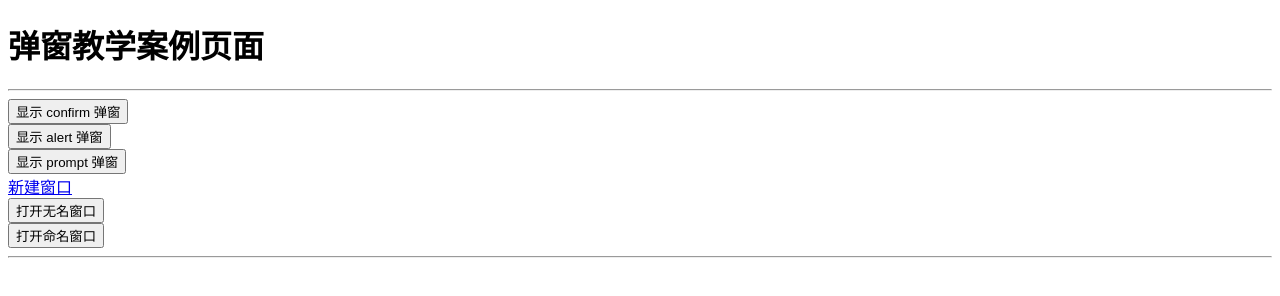
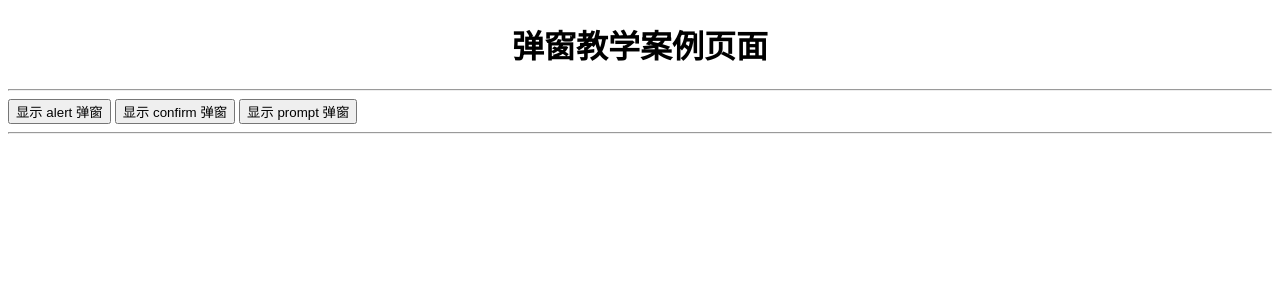
Before and after one commit to wangding/git-demo, a plain HTML site: page sample.html in a window 1280 px wide. Drawn offline with Linux system fonts and the light colour scheme.

Commit message:
简化了页面内容

```diff
--- a/sample.html
+++ b/sample.html
@@ -1,13 +1,14 @@
 <!DOCTYPE HTML>
 <html>
 <head>
+  <meta http-equiv="Content-Type" content="text/html; charset=utf-8" />
+	<title>弹窗教学案例页面</title>
   <script type="text/javascript">
     function output(resultText){
       document.getElementById('output').childNodes[0].nodeValue=resultText;
     }
-
     function show_confirm(){
-      var confirmation=confirm("这门课程确实能让大家学会 web 自动化测试！");
+      var confirmation=confirm("通过这门课一定能学会 web 自动化测试！");
       if (confirmation==true){
         output("已经确认。");
       }
@@ -15,37 +16,26 @@
         output("已经取消！");
       }
     }
-
     function show_alert(){
-      alert("一定要给课程 5分 好评啊！");
+      alert("一定要给课程 5 分好评啊！");
       output("警告弹窗消失了。");
     }
     function show_prompt(){
-      var response = prompt("大家正在学习的这个 web 自动化测试工具是什么？","Selenium IDE");
+      var response = prompt("正在学习的这个 web 自动化测试工具是什么？","Selenium IDE");
       output(response);
     }
     function open_window(windowName){
       window.open("newWindow.html",windowName);
     }
-    </script>
-  <meta http-equiv="Content-Type" content="text/html; charset=utf-8" />
-	<title>弹窗教学案例页面</title>
+   </script>
 </head>
 <body>
-<div id="main">
-	<h1>弹窗教学案例页面</h1>
+	<h1 style="text-align: center;">弹窗教学案例页面</h1>
 	<hr />
-  <input type="button" id="btnConfirm" onclick="show_confirm()" value="显示 confirm 弹窗" /><br />
-  <input type="button" id="btnAlert" onclick="show_alert()" value="显示 alert 弹窗" /><br />
-  <input type="button" id="btnPrompt" onclick="show_prompt()" value="显示 prompt 弹窗" /><br />
-  <a href="newWindow.html" id="lnkNewWindow" target="_blank">新建窗口</a><br />
-  <input type="button" id="btnNewNamelessWindow" onclick="open_window()" value="打开无名窗口" /><br />
-  <input type="button" id="btnNewNamedWindow" onclick="open_window('Mike')" value="打开命名窗口" />
-
-  </div>
+  <input type="button" id="btnAlert" onclick="show_alert()" value="显示 alert 弹窗" />
+  <input type="button" id="btnConfirm" onclick="show_confirm()" value="显示 confirm 弹窗" />
+  <input type="button" id="btnPrompt" onclick="show_prompt()" value="显示 prompt 弹窗" />
   <hr />
-  <div id="footer">
   <p id="output">  </p>
-  </div>
 </body>
 </html>
```
